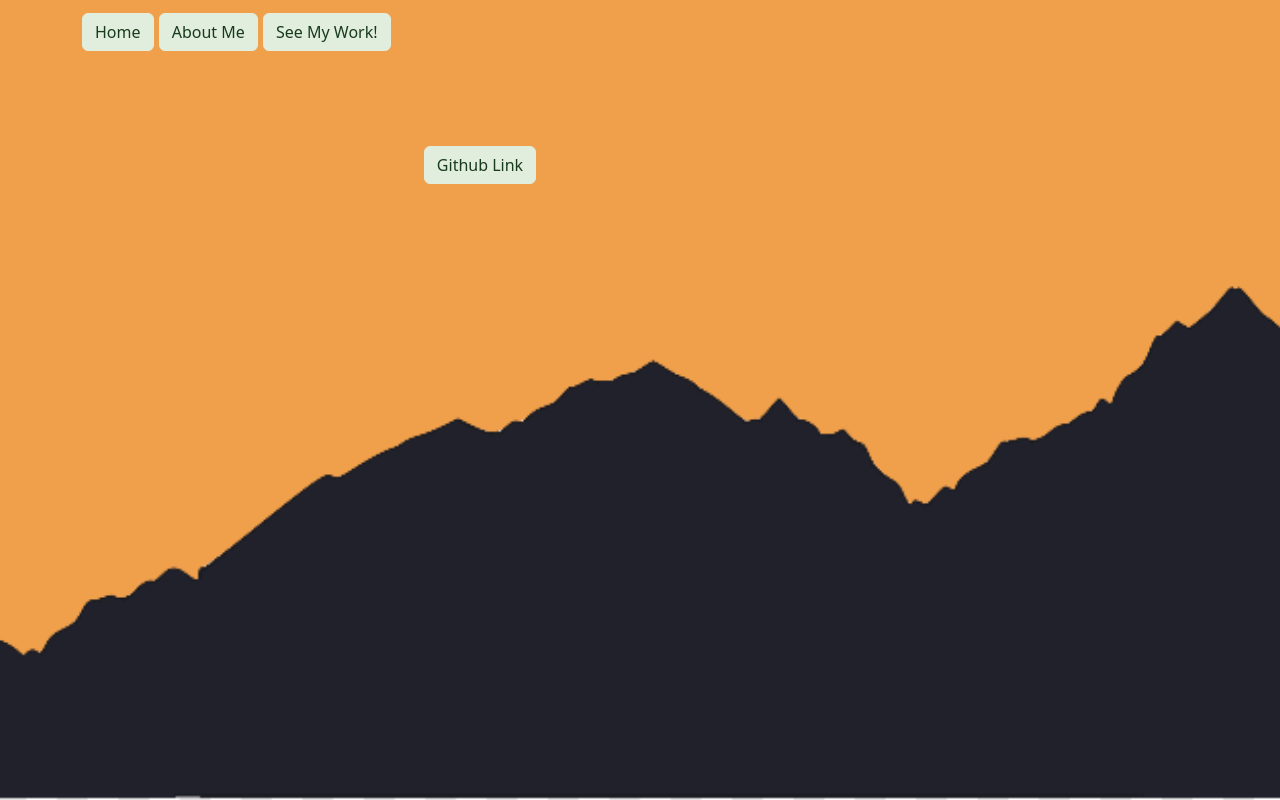
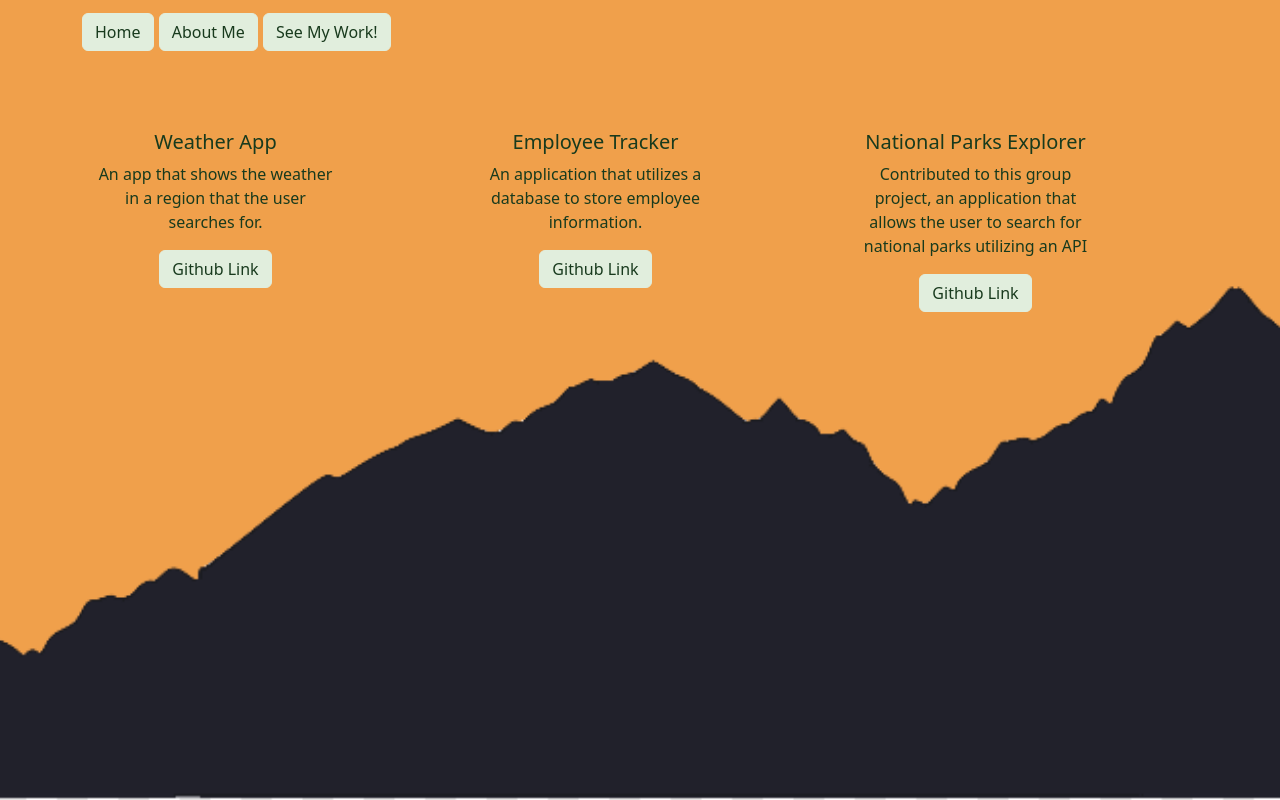
Before and after one commit to EricPhilipps/react-portfolio, a React (Create React App) app: page /work in a window 1280 px wide. Built offline with nearby package versions, Linux system fonts and the light colour scheme.

Commit message:
adding repositories and styling work page

```diff
--- a/src/App.scss
+++ b/src/App.scss
@@ -41,6 +41,12 @@ body {
     padding-top: 50px;
 }
 
+
+
+.repoCard{
+
+}
+
 .nav {
     background-color: transparent;
     justify-content: right;
--- a/src/base.scss
+++ /dev/null
@@ -1 +0,0 @@
-$primary-color: #FEFBE9;
--- a/src/components/jumbotron.js
+++ b/src/components/jumbotron.js
@@ -17,6 +17,7 @@ const Jumbotron = () => {
                     Full Stack Bootcamp that I graduated from in 2022. Since the bootcamp I have trying
                     to learn new technologies and also keep the knowledge that I gained from it.
                 </Card.Text>
+                <Button className= "btn" href="/work" variant="primary">See My Work!</Button>
             </Card.Body>
         </Card>
     )
--- a/src/components/repoCard.js
+++ b/src/components/repoCard.js
@@ -2,9 +2,11 @@ import '../App.scss';
 import Card from 'react-bootstrap/Card';
 import Button from 'react-bootstrap/Button';
 
+
+
 const RepoCard = (props) => {
     return (
-        <Card className="repo-card card text-center">
+        <Card className="repo-card text-center">
             <Card.Body>
                 <Card.Title>
                     {props.title}
--- a/src/components/repoInfo.js
+++ b/src/components/repoInfo.js
@@ -1,14 +1,19 @@
 const repos =
     [
         {
-            name: "Weather App",
+            title: "Weather App",
             description: "An app that shows the weather in a region that the user searches for.",
             link: "https://github.com/EricPhilipps/weather-dash"
         },
         {
-            name: "Employee Tracker",
+            title: "Employee Tracker",
             description: "An application that utilizes a database to store employee information.",
             link: "https://github.com/EricPhilipps/employee-tracker"
+        },
+        {
+            title: "National Parks Explorer",
+            description: "Contributed to this group project, an application that allows the user to search for national parks utilizing an API",
+            link: "https://github.com/StuMartin22/national-park-explorer"
         }
     ]
 
--- a/src/pages/work.js
+++ b/src/pages/work.js
@@ -1,9 +1,28 @@
 import RepoCard from '../components/repoCard';
+import repos from '../components/repoInfo'
+import Container from 'react-bootstrap/Container';
+import Row from 'react-bootstrap/Row'
+import Col from 'react-bootstrap/Col'
 
 const Work = () => {
     return(
         <>
-            <RepoCard />
+        <Container className="work-container">
+            <Row>
+                <Col>
+                    <RepoCard title={repos[0].title} description={repos[0].description} link={repos[0].link} />
+                </Col>
+                <Col>
+                    <RepoCard title={repos[1].title} description={repos[1].description} link={repos[1].link} />
+                </Col>
+                <Col>
+                    <RepoCard title={repos[2].title} description={repos[2].description} link={repos[2].link} />
+                </Col>
+
+            </Row>
+                   {/*} <RepoCard title={repos[3].title} description={repos[3].description} link={repos[3].link} />
+                    <RepoCard title={repos[4].title} description={repos[4].description} link={repos[4].link} /> */}
+        </Container>
         </>
     )
 }
```
